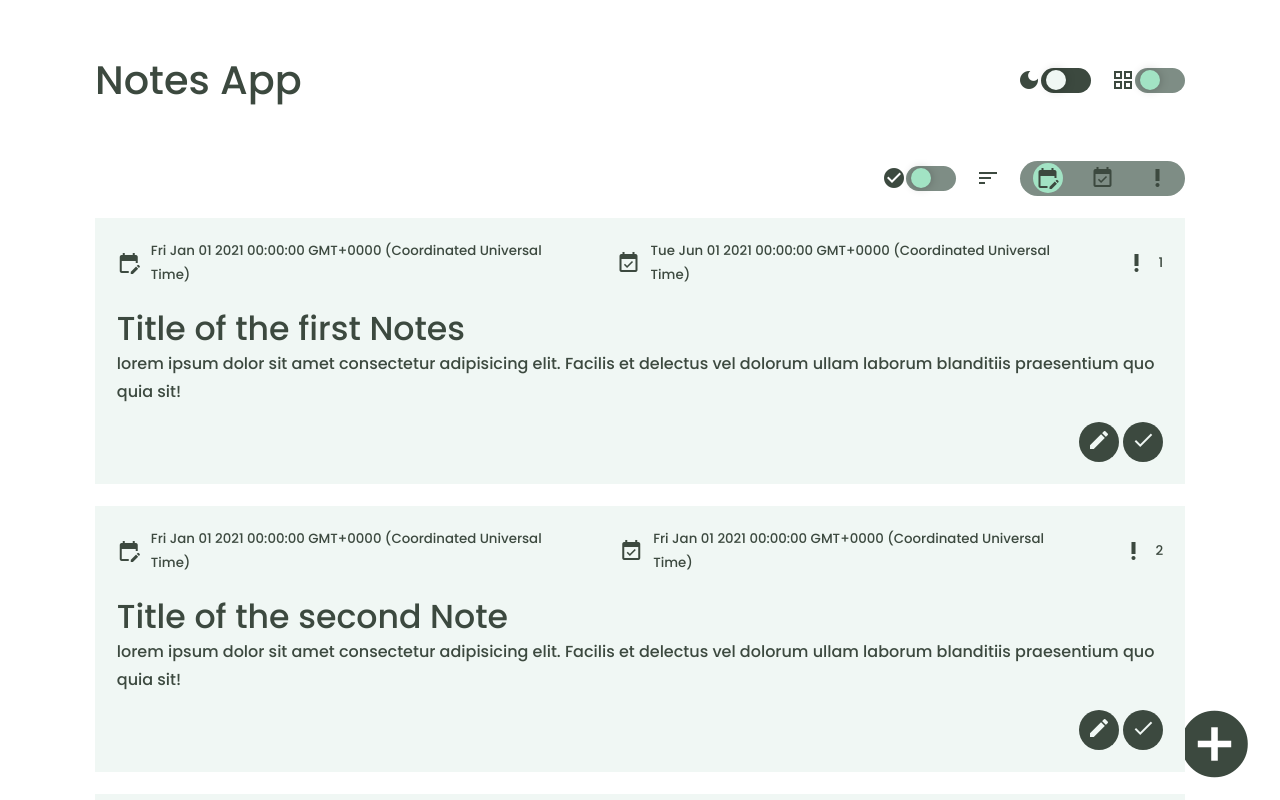
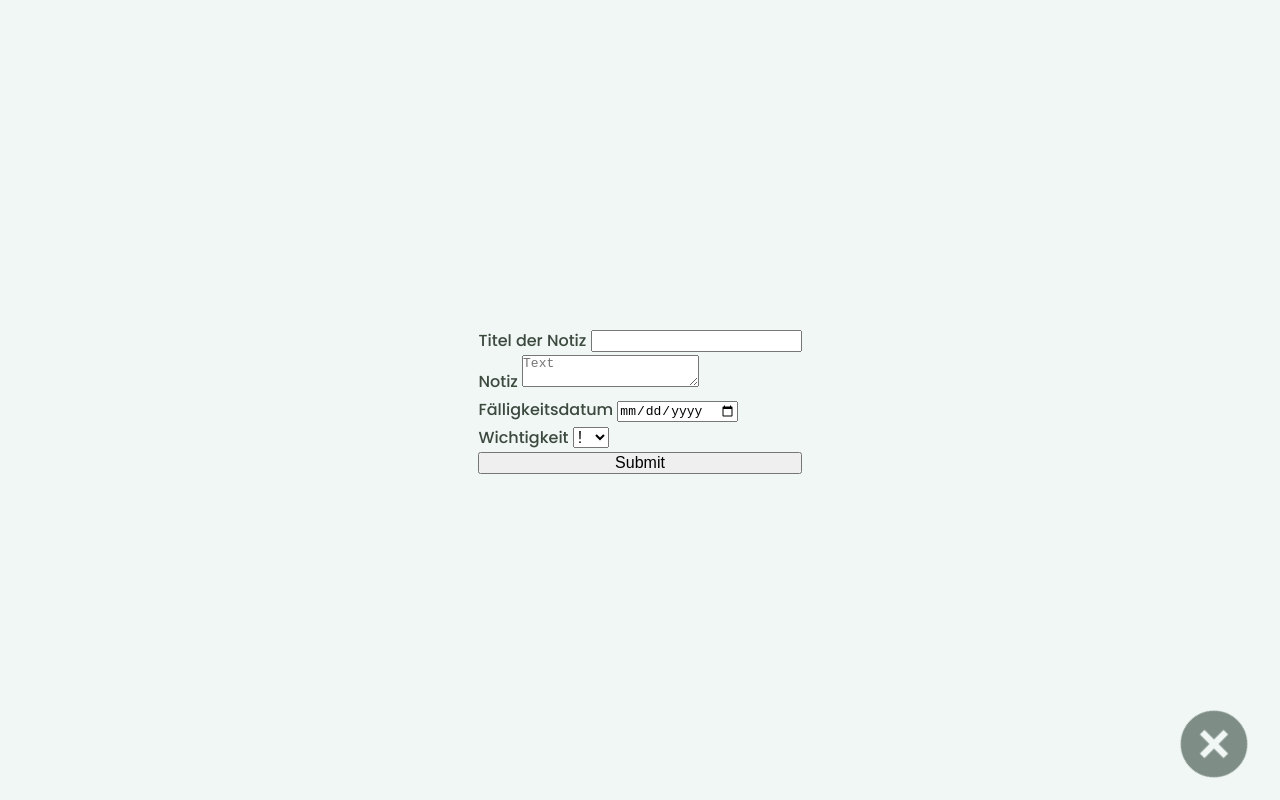
Before and after one commit to eoss-sh/casfee-project1, a website with bundled scripts: page source/public/index.html in a window 1280 px wide. Both pictures are taken after a click on the element "add_circle". Shown: the top 800 px of the page. Built offline with nearby package versions, Linux system fonts and the light colour scheme.

Commit message:
style switcher, add todo overly

```diff
--- a/package.json
+++ b/package.json
@@ -23,6 +23,7 @@
     "stylelint-config-standard": "^21.0.0"
   },
   "dependencies": {
-    "express": "^4.17.1"
+    "express": "^4.17.1",
+    "moment": "^2.29.1"
   }
 }
--- a/source/public/index.html
+++ b/source/public/index.html
@@ -6,7 +6,7 @@
   <title>Note App</title>
   <link href="https://fonts.googleapis.com/icon?family=Material+Icons" rel="stylesheet">
   <link rel="stylesheet" href="styles/index.css">
-  <script src="scripts/notes-controller.js" type="module" defer></script>
+  <script src="https://unpkg.com/dayjs@1.8.21/dayjs.min.js"></script>
 </head>
 
 <body>
@@ -67,22 +67,29 @@
 
       </ul>
     </section>
+  </main>
   <section class="add-note">
     <form class="add-note__form">
-        <label class="add-note__titel">
+      <label class="add-note__titel">Titel der Notiz
         <input type="text" name="new-note__titel" id="new-note__titel">
       </label>
-        <label class="add-note__desc">
-          <input type="textarea" name="new-note__desc" id="new-note__desc">
+      <label class="add-note__desc">Notiz
+        <textarea name="new-note__desc" id="new-note__desc" placeholder="Text"></textarea>
       </label>
-        <label class="add-note__duedate">
+      <label class="add-note__duedate">Fälligkeitsdatum
         <input type="date" name="new-note__duedate" id="new-note__duedate">
+      </label>
+      <label class="add-note__importance">Wichtigkeit
+        <select name="add-note__importance" id="new-note__importance">
+          <option value="1">!</option>
+          <option value="2">!!</option>
+          <option value="3">!!!</option>
+        </select>
       </label>
       <button class="add-note__submit">Submit</button>
     </form>
   </section>
-
-  </main>
+  <script src="scripts/notes-controller.js" type="module" defer></script>
 </body>
 
 </html>
--- a/source/public/scripts/notes-controller.js
+++ b/source/public/scripts/notes-controller.js
@@ -1,48 +1,36 @@
 import { notesService } from './services/notes-service.js';
+import { todoElement, renderTodos } from './views/notes-view.js';
+
 // DOM Elements
-const todoElement = document.querySelector('.todos-list');
 const sortByCreated = document.querySelector('.sort-date');
 const sortByDue = document.querySelector('.sort-due');
 const sortByImportance = document.querySelector('.sort-importance');
 const onlyOpen = document.querySelector('input[name=filterdswitch-completed]');
 const addNewButton = document.querySelector('.add-note__submit');
+const openNewNoteOverlay = document.querySelector('.add-new');
+const newNoteOverlay = document.querySelector('.add-note');
+const darkMode = document.querySelector('.layoutswitch-darkmode');
+const gridMode = document.querySelector('.layoutswitch-grid');
 
-// Render all ToDos
-// Create HTML String of all Todos for Rendering
-function createTodosHtml(todos) {
-    return todos.map((todo) => `<li class="todo" data-done="${todo.done}">
-                                    <div class="check"></div>
-                                    <div class="todo-content">
-                                        <div class="meta">
-                                            <small class="todo-createddate todo-meta"><span class="material-icons">edit_calendar</span>${todo.createdDate}</small>
-                                            <small class="todo-duedate todo-meta"><span class="material-icons">event_available</span>${todo.dueDate}</small>
-                                            <small class="todo-importance todo-meta"><span class="material-icons">priority_high</span>${todo.importance}</small>
-                                        </div>
-                                        <h2 class="todo-title">${todo.title}</h2>
-                                        <p class="todo-desc">${todo.description}</p>
-                                        <div class="todo-buttons" data-id="${todo.id}">
-                                            <button class="todo-edit"><span class="material-icons">edit</span></button>
-                                            <button class="todo-done"><span class="material-icons">done</span></button>
-                                        </div>
-                                    </div>
-                                </li>`).join('');
-}
-// Attache HTML String to DOM-Element
-function renderTodos(data) {
-    const todoHtml = createTodosHtml(data);
-    todoElement.innerHTML = '';
-    todoElement.innerHTML = todoHtml;
-}
 // Add new Note
+// Open Overlay
+openNewNoteOverlay.addEventListener('click', () => {
+    newNoteOverlay.classList.toggle('active');
+    openNewNoteOverlay.classList.toggle('rotate');
+});
+// Add note Button
 addNewButton.addEventListener('click', (e) => {
     e.preventDefault();
     const note = {
         title: document.getElementById('new-note__titel').value,
         description: document.getElementById('new-note__desc').value,
         dueDate: new Date(document.getElementById('new-note__duedate').value),
+        importance: document.getElementById('new-note__importance').value,
     };
-    notesService.addNote(10, note.title, note.description, note.dueDate, 5);
+    notesService.addNote(10, note.title, note.description, note.dueDate, note.importance);
     renderTodos(notesService.notes);
+    newNoteOverlay.classList.remove('active');
+    openNewNoteOverlay.classList.remove('rotate');
 });
 // Call Render Function to actually Render the content
 // Set Todo to complete and rerender todos (default done todos = hidden)
@@ -50,6 +38,7 @@ addNewButton.addEventListener('click', (e) => {
 // Should this be moved to services file??
 function handleDoneClick(e) {
     if (e.target.matches('.todo-done')) {
+        // eslint-disable-next-line max-len
         const currentToDo = notesService.notes.find((todo) => todo.id === e.target.parentElement.dataset.id);
         if (currentToDo.done) {
             currentToDo.done = false;
@@ -82,6 +71,14 @@ onlyOpen.addEventListener('change', (e) => {
     }
 });
 
+// Layout Switcher
+darkMode.addEventListener('change', () => {
+    document.body.classList.toggle('dark-mode');
+});
+gridMode.addEventListener('change', () => {
+    document.body.classList.toggle('grid-mode');
+});
+
 function init() {
     notesService.loadNotes();
     renderTodos(notesService.notes);
--- a/source/public/scripts/services/note.js
+++ b/source/public/scripts/services/note.js
@@ -4,7 +4,7 @@ export default class Note {
         this.title = title;
         this.description = description;
         this.dueDate = new Date(dueDate);
-        this.createdDate = new Date('2021-01-01');
+        this.createdDate = new Date();
         this.importance = importance || 1;
         this.done = false;
     }
--- a/source/public/scripts/services/notes-service.js
+++ b/source/public/scripts/services/notes-service.js
@@ -17,12 +17,13 @@ export default class NotesService {
     }
 
     toDosSortedCreated() {
-        const sortedByCreated = this.notes.sort((todo1, todo2) => todo1.created - todo2.created);
+        const sortedByCreated = this.notes.sort((todo1, todo2) => dayjs(todo1.created).unix() - dayjs(todo2.created).unix());
+        console.log('hi')
         return sortedByCreated;
     }
 
     toDosSortedDue() {
-        const sortedByDue = this.notes.sort((todo1, todo2) => todo1.duedate - todo2.duedate);
+        const sortedByDue = this.notes.sort((todo1, todo2) => dayjs(todo1.dueDate).unix() - dayjs(todo2.dueDate).unix());
         return sortedByDue;
     }
 
--- /dev/null
+++ b/source/public/scripts/views/notes-view.js
@@ -0,0 +1,29 @@
+// Dom Elements
+export const todoElement = document.querySelector('.todos-list');
+
+// Render all ToDos
+// Create HTML String of all Todos for Rendering
+function createTodosHtml(todos) {
+    return todos.map((todo) => `<li class="todo" data-done="${todo.done}">
+                                    <div class="check"></div>
+                                    <div class="todo-content">
+                                        <div class="meta">
+                                            <small class="todo-createddate todo-meta"><span class="material-icons">edit_calendar</span>${dayjs(todo.createdDate).format('DD.MM.YYYY')}</small>
+                                            <small class="todo-duedate todo-meta"><span class="material-icons">event_available</span>${dayjs(todo.dueDate).format('DD.MM.YYYY')}</small>
+                                            <small class="todo-importance todo-meta"><span class="material-icons">priority_high</span>${todo.importance}</small>
+                                        </div>
+                                        <h2 class="todo-title">${todo.title}</h2>
+                                        <p class="todo-desc">${todo.description}</p>
+                                        <div class="todo-buttons" data-id="${todo.id}">
+                                            <button class="todo-edit"><span class="material-icons">edit</span></button>
+                                            <button class="todo-done"><span class="material-icons">done</span></button>
+                                        </div>
+                                    </div>
+                                </li>`).join('');
+}
+// Attache HTML String to DOM-Element
+export function renderTodos(data) {
+    const todoHtml = createTodosHtml(data);
+    todoElement.innerHTML = '';
+    todoElement.innerHTML = todoHtml;
+}
--- a/source/public/styles/index.css
+++ b/source/public/styles/index.css
@@ -7,6 +7,9 @@
     --grey: #B3BFB8;
     --light-grey: #F0F7F4;
     --mint: #A2E3C4;
+    --background: #ffffff;
+    --display-width-single: 100%;
+    --display-todos: block;
 }
 
 * {
@@ -21,6 +24,7 @@ body {
     font-weight: 400;
     line-height: 1.75;
     color: var(--dark);
+    background-color:var(--background) ;
 }
 
 p {margin-bottom: 1rem;}
@@ -54,14 +58,20 @@ small, .text_small {font-size: 0.833rem;}
 }
 
 .add-new {
+    color: var(--dark-grey);
     position: fixed;
     bottom: 2%;
     right: 2%;
     font-size: 5rem;
     cursor: pointer;
+    z-index: 9999;
+    transition: all 0.2s ease-in;
 }
 .add-new:hover {
     color: var(--mint);
+}
+.add-new.rotate {
+    transform: rotate(45deg);
 }
 /* **** INTRO Section with Titel and Layout-Switcher Checkboxes **** */
 .intro {
@@ -69,7 +79,7 @@ small, .text_small {font-size: 0.833rem;}
     flex-flow: row;
     align-items: center;
     justify-content: space-between;
-    margin: 5% 0;
+    padding: 5% 0;
 }
 .layoutswitches {
     display: flex;
@@ -84,7 +94,14 @@ small, .text_small {font-size: 0.833rem;}
     --main-color: var(--dark);
     --secondary-color: var(--light-grey);
 }
-
+.dark-mode {
+    --dark: #29435c;
+    --dark-grey: #556e53;
+    --grey: #29435c;
+    --light-grey: #7c826c;
+    --mint: #d1d4c9;
+    --background: #152a38;
+}
 .layoutswitch-grid {
      /*Scoped Variables to style darkmode*/
     --width: 50px;
@@ -93,7 +110,10 @@ small, .text_small {font-size: 0.833rem;}
     --main-color: var(--dark-grey);
     --secondary-color: var(--mint);
 }
-
+.grid-mode {
+    --display-todos: flex;
+    --display-width-single: 31%;
+}
 /* **** Controls Section with Filters **** */
 .controls {
    position: sticky;
@@ -104,7 +124,7 @@ small, .text_small {font-size: 0.833rem;}
    justify-content: flex-end;
    align-items: center;
    gap: 20px;
-   background-color: #ffffff;
+   background-color: var(--background);
    margin-bottom: 2%;
 }
 
@@ -136,6 +156,14 @@ small, .text_small {font-size: 0.833rem;}
     padding: 2%;
     margin-bottom: 2%;
     list-style: none;
+}
+.todos-list {
+    display: var(--display-todos);
+    flex-wrap: wrap;
+    gap: 3.5%;
+}
+.todo {
+    width: var(--display-width-single);
 }
 
 /* *** Single Todo *** */
@@ -252,3 +280,28 @@ input[type="radio"]:checked + label {
 .done{
     text-decoration: underline;
 }
+
+/* **** Styling New Note Overlay **** */
+.add-note {
+    position: absolute;
+    top: 0;
+    left: 0;
+    height: 0vh;
+    width: 100vw;
+    display: flex;
+    justify-content: center;
+    align-items: center;
+    background-color: var(--light-grey);
+    overflow: hidden;
+}
+
+.add-note.active {
+    height: 100vh;
+    overflow: hidden;
+}
+
+.add-note form {
+    display: flex;
+    flex-flow: column;
+
+}
```
Also changed, not shown: 1 other file. Lines whose indentation alone changed are shown as unchanged.
